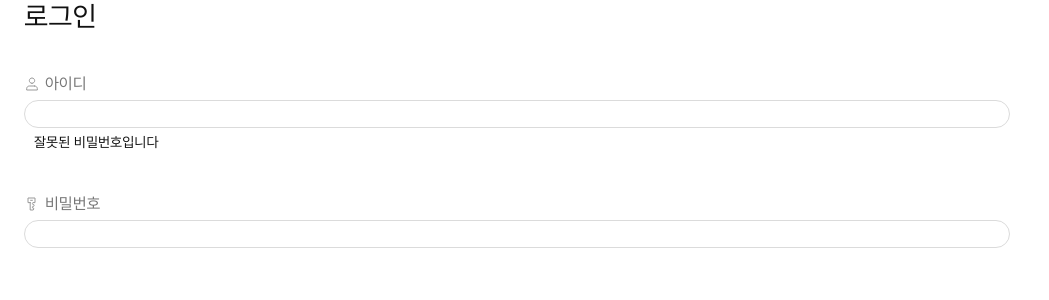
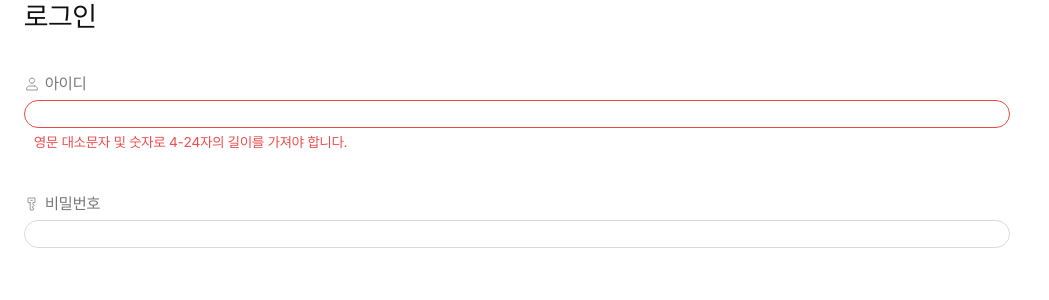
Before and after one commit to NovemberTwTwo/todo-list, a React (Create React App) app: page / in a window 1280 px wide. Shown: the top 300 px of the page, without its empty margins (0-1049 px from the left). Built offline with nearby package versions, Linux system fonts and the light colour scheme.

Commit message:
test: FormTest

```diff
--- /dev/null
+++ b/src/components/Auth/IdentityInput.tsx
@@ -0,0 +1,110 @@
+import { useEffect, useState } from 'react';
+import { Box } from '../UI/Boxes';
+import { UserIcon } from '../UI/Icons';
+import { TextInput } from '../UI/Inputs';
+import Label from '../UI/Label';
+import TextBox from '../UI/TextBox';
+
+interface LoginData {
+  userId: string;
+  password: string;
+}
+
+interface DefaultProps {
+  onChange: React.Dispatch<React.SetStateAction<LoginData>>;
+}
+
+interface IdentityInputProps extends DefaultProps {
+  isRegister: boolean;
+}
+
+interface InputValidation {
+  error: boolean;
+  message: string;
+}
+
+const IdentityInput = ({ isRegister, onChange }: IdentityInputProps) => {
+  if (isRegister) {
+    return <RegisterInput onChange={onChange} />;
+  }
+  return <LoginInput />;
+};
+
+const RegisterInput = ({ onChange }: DefaultProps) => {
+  const [userId, setUserId] = useState<string>('');
+  const [validation, setValidation] = useState<InputValidation>({
+    error: false,
+    message: '아이디를 입력해주세요',
+  });
+  const regex: RegExp = /^[a-zA-Z0-9]{4,24}$/;
+
+  useEffect(() => {
+    const timer = setTimeout(() => {
+      !regex.test(userId) &&
+        setValidation({
+          error: true,
+          message: '영문 대소문자 및 숫자로 4-24자의 길이를 가져야 합니다.',
+        });
+    }, 300);
+
+    return () => {
+      clearTimeout(timer);
+    };
+  });
+
+  const userIdChangeHandler = (e: React.ChangeEvent<HTMLInputElement>) => {
+    setUserId(e.target.value);
+    if (!validation.error)
+      setValidation((prev) => ({
+        ...prev,
+        message: userId.length === 0 ? '아이디를 입력해주세요' : '',
+      }));
+  };
+
+  return (
+    <Box $margin='0 0 42px 0'>
+      <Label htmlFor='identity'>
+        <UserIcon $margin='0 5px 0 0' />
+        아이디
+      </Label>
+      <TextInput
+        type='text'
+        name='identity'
+        $margin='6px 0 0 0'
+        $padding={'0 10px 0 10px'}
+        $width='80%'
+        $warning={validation.error}
+        onChange={userIdChangeHandler}
+      />
+      <TextBox
+        $fontSize={14}
+        $margin={'4px 10px 0 10px'}
+        $warning={validation.error}>
+        {validation.message}
+      </TextBox>
+    </Box>
+  );
+};
+
+const LoginInput = () => {
+  return (
+    <Box $margin='0 0 42px 0'>
+      <Label htmlFor='identity'>
+        <UserIcon $margin='0 5px 0 0' />
+        아이디
+      </Label>
+      <TextInput
+        type='text'
+        name='identity'
+        $margin='6px 0 0 0'
+        $padding={'0 10px 0 10px'}
+        $width='80%'
+      />
+      <TextBox $fontSize={14} $margin={'4px 10px 0 10px'}>
+        잘못된 비밀번호입니다
+      </TextBox>
+    </Box>
+  );
+};
+
+export default IdentityInput;
--- a/src/components/Auth/Login/LoginForm.tsx
+++ b/src/components/Auth/Login/LoginForm.tsx
@@ -1,34 +1,30 @@
 import Card from '../../UI/Card';
-import TextBox from './../../UI/TextBox';
+import TextBox from '../../UI/TextBox';
 import { TextInput } from '../../UI/Inputs';
 import Label from '../../UI/Label';
 import { Box } from '../../UI/Boxes';
 import { KeyIcon, UserIcon } from '../../UI/Icons';
+import IdentityInput from './../IdentityInput';
+import { useState } from 'react';
+
+interface LoginData {
+  userId: string;
+  password: string;
+}
 
 const LoginForm = () => {
+  const [loginData, setLoginData] = useState<LoginData>({
+    userId: '',
+    password: '',
+  });
+
   return (
     <Card $start={1} $end={7}>
       <TextBox $fontSize={28} $lineHeight={32} $margin={'0 0 42px 0'}>
         로그인
       </TextBox>
       <form action=''>
-        <Box $margin='0 0 42px 0'>
-          <Label htmlFor=''>
-            <UserIcon $margin='0 5px 0 0' />
-            아이디
-          </Label>
-          <TextInput
-            type='text'
-            name=''
-            id=''
-            $margin='6px 0 0 0'
-            $padding={'0 10px 0 10px'}
-            $width='80%'
-          />
-          <TextBox $fontSize={14} $margin={'4px 10px 0 10px'}>
-            잘못된 비밀번호입니다
-          </TextBox>
-        </Box>
+        <IdentityInput isRegister={true} onChange={setLoginData} />
         <Box $margin='0 0 42px 0'>
           <Label htmlFor=''>
             <KeyIcon $margin='0 5px 0 0' />
--- a/src/components/UI/Inputs.ts
+++ b/src/components/UI/Inputs.ts
@@ -1,8 +1,10 @@
-import styled from 'styled-components';
+import styled, { css } from 'styled-components';
 import { BoxSizing, BoxSpacing } from './types/types';
 import { spacing } from './mixin';
 
-interface TextInputProps extends BoxSizing, BoxSpacing {}
+interface TextInputProps extends BoxSizing, BoxSpacing {
+  $warning?: boolean;
+}
 
 const TextInput = styled.input<TextInputProps>`
   background-color: transparent !important;
@@ -14,6 +16,13 @@ const TextInput = styled.input<TextInputProps>`
   box-sizing: border-box;
 
   ${spacing}
+
+  ${({ $warning }) =>
+    $warning &&
+    css`
+      outline-color: ${(props) => props.theme.colors.warning};
+      border-color: ${(props) => props.theme.colors.warning};
+    `}
 
   &:focus {
     outline-color: ${(props) => props.theme.colors.brandSecondary};
```
